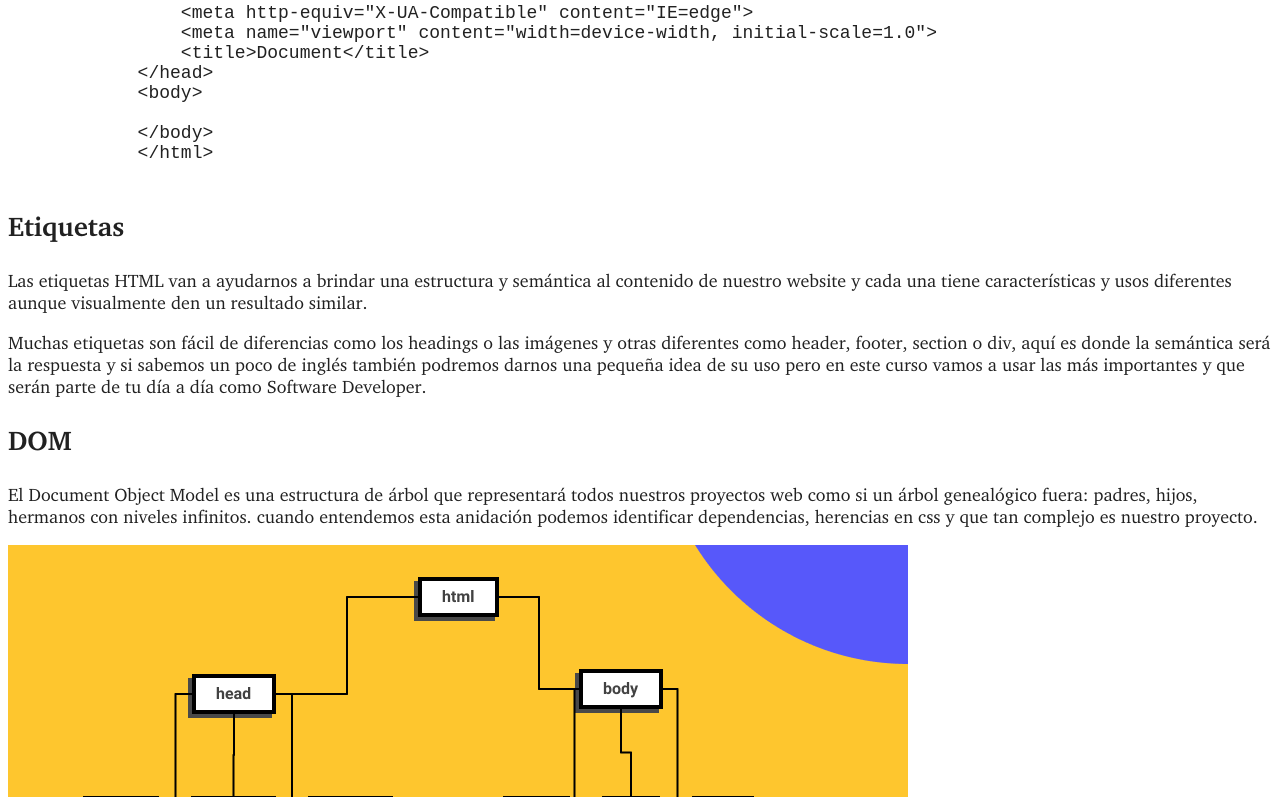
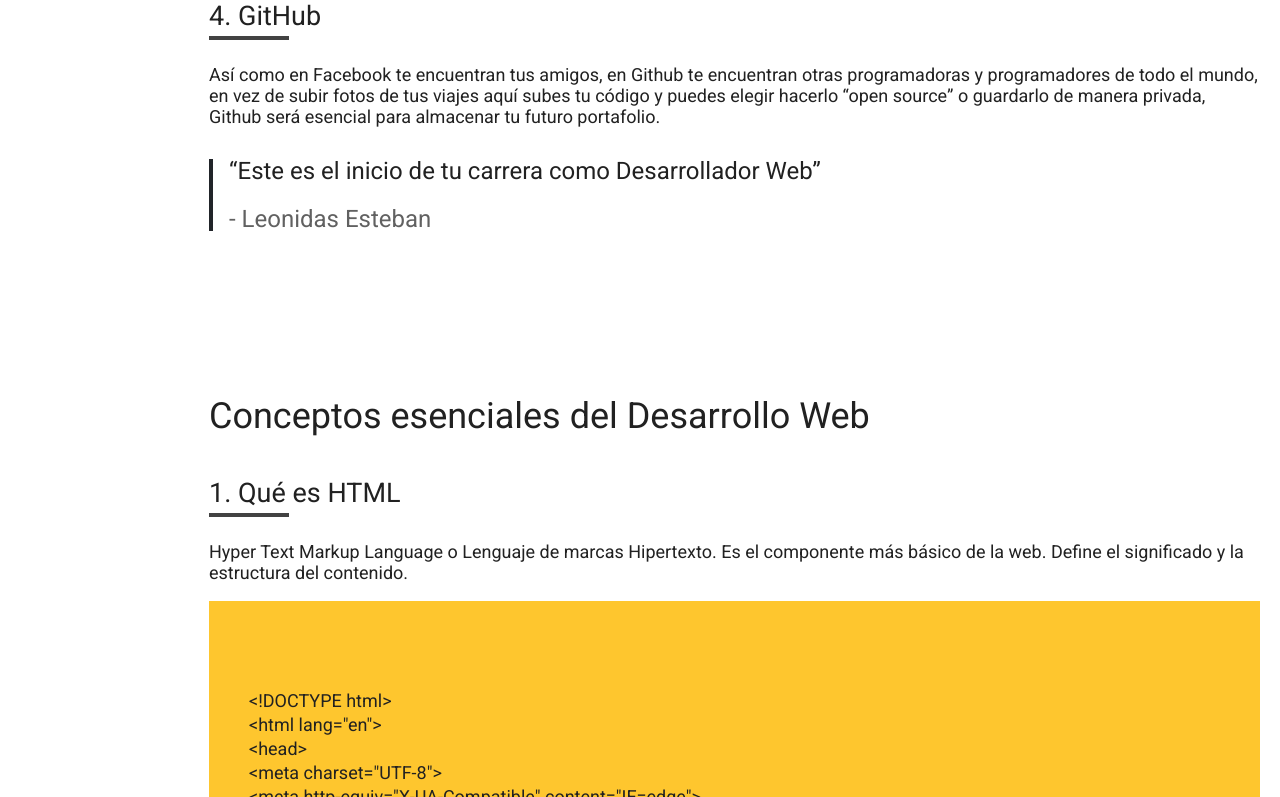
Before and after one commit to notgeoxd/curso-esencial-html-css, a plain HTML site: page index.html in a window 1280 px wide. Shown: the part 1730-2527 px from the top of the page. Drawn offline with Linux system fonts and the light colour scheme.

Commit message:
udapte 45

```diff
--- /dev/null
+++ b/css/Styles-logical.css
@@ -0,0 +1,120 @@
+@font-face { /*para poner una fuente en la pagina des de nuestros documentos */
+    font-family: charted;
+    src: url(../fonts/fonts/charter-regular.otf);
+    font-style: normal;
+    font-weight: normal;
+}
+@font-face {
+    font-family: charted;
+    src: url(../fonts/fonts/charter-italic.otf);
+    font-style: italic;
+    font-weight: 400;
+}
+@font-face {
+    font-family: charted;
+    src: url(../fonts/fonts/charter-bold.otf);
+    font-style: normal;
+    font-weight: bold;
+}
+@font-face {
+    font-family: charted;
+    src: url(../fonts/fonts/charter-bold-italic.otf);
+    font-style: italic;
+    font-weight: bold;
+}
+
+:root {
+    font-size: 18px;
+    --gray40: #212121; /*para que sea mas facil poner colores a mas paginas*/
+    --gray30: #212429;
+    --gray20: #424242;
+    --gray10: #616161;
+}
+
+body {
+    color: var(--gray40);
+    font-family: 'Roboto', sans-serif;
+
+    /*font-family: charted; cuidado con las fuentes que eligas, no todas estan dissponibles*/
+}
+
+a {
+    color: var(--gray40);
+}
+
+header {
+    font-size: 14px;
+    color: var(--gray10); /*para quita subrallado de algun texto*/
+    /* color: var(red); podemos cambiar una parte del texto espesificando el color que queremos */
+}
+header a {
+    color: var(--gray10);
+    text-decoration: none;
+}
+header a:hover { /*cambiar el color al texto caundo el raton esta encima*/
+    color: var(--gray40);
+}
+
+nav details summary {
+    font-weight: bold; /*Poner el texto en negrita*/
+}
+
+h1 {
+    font-size: 60px;
+    /* font-size: 3.75px; */
+}
+
+h2 {
+    font-size: 2em;
+}
+
+h3 {
+    font-size: 1.5em;
+}
+
+pre {
+    background: #FEC62E;
+}
+
+.hero {
+    background-image: linear-gradient(to top, rgb(255, 255, 255), transparent) , url("../imagenes/patron-1.png"); /*asi se pone color encima de la imagen pero procurando que sea transparente*/
+    /* background-repeat: no-repeat; para que no se repita  */
+    /* background-position: center; para que la imagen se centre  */
+    /* background-size: cover; para que se estire sin que pierda la porpocion  */
+    height: 350px;
+}
+
+.section-content { /*https://www.w3.org/TR/CSS2/generate.html#counter-styles para mas info*/
+    counter-reset: TitleList;
+}
+.section-content h3 {
+    counter-increment: TitleList;
+}
+/* a continuasion vamos a ver los seudoelementos mas im usados (se usa para dalre una buena vicualizacion"para que se vea bonico" lo agregamos aqui para no ponerlo en la frace porque no se debe leer) */
+.section-content h3::before {
+    content: counter(TitleList);
+
+}
+
+.section-content h3::after{
+    content: "";
+    /* Rectangle 57 */
+    width: 228px;
+    height: 4px;
+    background: var(--gray20);
+    display: block;
+    /* Inside auto layout */
+
+    flex: none;
+    order: 1;
+    align-self: stretch;
+    flex-grow: 0;
+
+}
+
+
+
+/* para cambiar el color cuando seleciones la un paragrafo en la web */
+/* ::selection {
+    background: green;
+} */
--- /dev/null
+++ b/css/Styles-physical.css
@@ -0,0 +1,252 @@
+@font-face { /*para poner una fuente en la pagina des de nuestros documentos */
+    font-family: charted;
+    src: url(../fonts/fonts/charter-regular.otf);
+    font-style: normal;
+    font-weight: 400;
+}
+@font-face {
+    font-family: charted;
+    src: url(../fonts/fonts/charter-italic.otf);
+    font-style: italic;
+    font-weight: 400;
+}
+@font-face {
+    font-family: charted;
+    src: url(../fonts/fonts/charter-bold.otf);
+    font-style: normal;
+    font-weight: bold;
+}
+@font-face {
+    font-family: charted;
+    src: url(../fonts/fonts/charter-bold-italic.otf);
+    font-style: italic;
+    font-weight: bold;
+}
+
+:root {
+    font-size: 18px;
+    --gray40: #212121; /*para que sea mas facil poner colores a mas paginas*/
+    --gray30: #212429;
+    --gray20: #424242;
+    --gray10: #616161;
+}
+
+html {
+    scroll-behavior: smooth;
+    }
+
+
+body {
+    color: var(--gray40);
+    font-family: 'Roboto', sans-serif;
+    /*font-family: charted; cuidado con las fuentes que eligas, no todas estan dissponibles*/
+    margin: 0;
+}
+
+a {
+    color: var(--gray40);
+}
+
+header {
+    font-size: 14px;
+    width: 188px;
+    color: var(--gray10); /*para quita subrallado de algun texto*/
+    position: absolute;
+    top: 64px;
+    left: 22px;
+    z-index: 1;
+    /* color: var(red); podemos cambiar una parte del texto espesificando el color que queremos */
+    /*position: relative; /*mover mi elemento sin que el lugar ficico en que este ubicado se altere */
+    /* position: absolute; se ubica en la posicion y direcion que tiene mi pagina*/
+    /*position: fixed; persigue la pagina () osea siempre se muetra en pantalla, da igual si vagas o subes en la web*/
+    /*position: sticky; 1.ocupa todo el ancho 2.si le ponemos por ejemplo top:0 ,s e va a mover exactamente como el fixed pero mas bonito*/
+    /* z-index: ; (puedes hacer que se ponga detreas de las cosas o delante ) */
+}
+
+header a {
+    color: var(--gray10);
+    text-decoration: none;
+}
+header a:hover { /*cambiar el color al texto caundo el raton esta encima*/
+    color: var(--gray40);
+}
+
+nav details summary {
+    font-weight: bold; /*Poner el texto en negrita*/
+}
+
+header li {
+    margin-bottom: 16px;
+}
+
+h1 {
+    font-size: 60px;
+    /* font-size: 3.75px; */
+    margin-top: 64px;
+    margin-bottom: 16px;
+    font-weight: normal;
+    /* width: ; /*darle el tamaño que quiera de longitud*/
+    /* height: ; darle el tamaño que quiera de altura */
+    /* padding: ; darle el tamaño que quiera dentro de la caja/ */
+
+    /* margin: top right bottom left; esto funciona como las manecillas del un reloj*/
+    /* margin: 64px 10px 16px 10px; esto es un ejemplo */
+
+}
+
+/* h1 ~ p {
+    margin-bottom: 64px;
+} */
+
+hr {
+    margin: 64px 0;
+}
+
+h2 {
+    font-size: 2em;
+    margin: 64px 0px 40px;
+    font-weight: normal;
+}
+
+h3 {
+    font-size: 1.5em;
+    margin-top: 16px;
+    margin-bottom: 24px;
+    font-weight: normal;
+    position: sticky;
+    top: 0;
+    background: white;
+}
+
+pre {
+    background: #FEC62E;
+    padding: 40px; /*pudding es el relleno*/
+    font-family: "Roboto";
+    line-height: 24px;
+}
+
+blockquote {
+    font-size: 24px;
+    margin: 32px 0px;
+    padding-left: 16px;
+    line-height: 24px;
+    /* border: 1px solid var(--gray30); llave magica para hacer bordes en la vida */
+    border-left: 4px solid var(--gray30);
+/* border-radius: 30px; para hacer bordes rodeados */
+}
+
+blockquote span {
+    color: var(--gray10) ;
+}
+
+blockquote span::before {
+    content: "-";
+}
+.header {
+    position: sticky;
+    top: 0;
+}
+
+.header-content {
+    position: relative;
+}
+
+.main {
+    background-color: rgb(175, 173, 27);
+
+}
+
+.wrapper { /*tecnica del wrapper(para ajustar la caja de toda la web)*/
+    width: 902px; /**/
+    margin: auto;
+}
+
+.main-content { /*tecnica del wrapper(para ajustar la caja de toda la web)*/
+    padding: 20px;
+    background: white;
+    position: absolute;
+    z-index: 1;
+}
+
+.title {
+    background: red;
+}
+.services {
+    background: purple;
+}
+.pricing {
+    background: blue;
+}
+.debug { /*para encontrar bugs*/
+    box-shadow: inset 0 0 0 1px red;
+    outline: 1px solid red;
+    background: red;
+    /* border: 1px solid red !important;
+    box-sizing: border-box; */
+}
+
+
+.hero {
+    background-image: linear-gradient(to top, rgb(255, 255, 255), transparent) , url("../imagenes/patron-1.png"); /*asi se pone color encima de la imagen pero procurando que sea transparente*/
+    /* background-repeat: no-repeat; para que no se repita  */
+    /* background-position: center; para que la imagen se centre  */
+    /* background-size: cover; para que se estire sin que pierda la porpocion  */
+    height: 350px;
+}
+
+.section-content {
+    margin-top: 164px;
+    position: relative;
+}
+
+.section-content:first-of-type{
+    margin: 0px;
+}
+
+
+.section-content ol li {
+    line-height: 24px;
+}
+
+.section-content ul li {
+    margin-bottom: 16px;
+}
+
+.section-content + hr {
+    display: none;
+}
+.section-content img {
+    margin-top: 40px;
+}
+
+.section-content { /*https://www.w3.org/TR/CSS2/generate.html#counter-styles para mas info*/
+    counter-reset: TitleList;
+}
+.section-content h3 {
+    counter-increment: TitleList;
+    padding-bottom: 8px;
+}
+/* a continuasion vamos a ver los seudoelementos mas im usados (se usa para dalre una buena vicualizacion"para que se vea bonico" lo agregamos aqui para no ponerlo en la frace porque no se debe leer) */
+.section-content h3::before {
+    content: counter(TitleList, decimal) ". ";
+
+}
+
+.section-content h3::after{
+    content: "";
+    width: 80px;
+    height: 4px;
+    background: var(--gray20);
+    display: inline-block;
+    position: absolute;
+    left: 0;
+    bottom: 0;
+
+}
+
+
+
+/* para cambiar el color cuando seleciones la un paragrafo en la web */
+/* ::selection {
+    background: green;
+} */
--- a/index.html
+++ b/index.html
@@ -4,11 +4,18 @@
         <meta charset="UTF-8">
         <meta http-equiv="X-UA-Compatible" content="IE=edge">
         <meta name="viewport" content="width=device-width, initial-scale=1.0">
-        <link rel="stylesheet" href="/css/Styles.css"> <!--para linkear una hoja de estilos de CSS -->
+        <link rel="stylesheet" href="/css/Styles-physical.css"> <!--para linkear una hoja de estilos de CSS -->
+        <link rel="preconnect" href="https://fonts.googleapis.com"> <!--https://fonts.google.com-->
+        <link rel="preconnect" href="https://fonts.gstatic.com" crossorigin> <!-- para poner una fuente de internet-->
+        <link href="https://fonts.googleapis.com/css2?family=Roboto&display=swap" rel="stylesheet">
         <title>El Blog de geo</title>
     </head>
     <body>
+        <div class="hero"></div> <!--para crear un background-->
+        <div class="header">
+            <div class="wrapper">
                 <header> <!-- <header> es igual a cabezera -->
+                <div class="header-content">
                     <nav> <!-- <nav> es una navegacion (visualmente no es nada pero si lo inspecionamos es una semantica mejor)-->
                         <details open> <!-- details para hacer menu desplegable-->
                             <summary>
@@ -20,15 +27,9 @@
                                     <a href="#Google_Chrome">Google Chrome</a>
                                     <!-- href= hace scrol a la pagina hasta la linea que le ponel el id -->
                                     </li>
-                        <li>
-                            <a href="#Visual_Studio_Code">Visual Studio Code</a>
-                        </li>
-                        <li>
-                            <a href="#Figma">Figma</a>
-                        </li>
-                        <li>
-                            <a href="#GitHub">GitHub</a>
-                        </li>
+                                    <li><a href="#Visual_Studio_Code">Visual Studio Code</a></li>
+                                    <li><a href="#Figma">Figma</a></li>
+                                    <li><a href="#GitHub">GitHub</a></li>
                             </ol>
                         </details>
                         <details>
@@ -36,28 +37,24 @@
                                 Conceptos esenciales del Desarrollo Web
                             </summary>
                             <ol>
-                        <li>
-                            <a href="#Qué_es_HTML">Qué es HTML</a>
-                        </li>
-                        <li>
-                            <a href="#Etiquetas">Etiquetas</a>
-                        </li>
-                        <li>
-                            <a href="#DOM">DOM</a>
-                        </li>
-                        <li>
-                            <a href="#Atributos">Atributos</a>
-                        </li>
-                        <li>
-                            <a href="#Semántica">Semántica</a>
-                        </li>
-                        <li>
-                            <a href="#CSS">Qué es CSS</a>
-                        </li>
+                                <li><a href="#Qué_es_HTML">Qué es HTML</a></li>
+                                <li><a href="#Etiquetas">Etiquetas</a></li>
+                                <li><a href="#DOM">DOM</a></li>
+                                <li><a href="#Atributos">Atributos</a></li>
+                                <li><a href="#Semántica">Semántica</a></li>
+                                <li><a href="#CSS">Qué es CSS</a></li>
                             </ol>
                         </details>
                     </nav>
                 </header>
+                </div>
+            </div>
+        </div>
+        <main class="main"> <!-- contenedo para html -->
+
+
+                <div class="wrapper">
+                    <div class="main-content">
                         <h1>
                             Curso esencial de HTML y CSS
                             <!--<h1> Representa el mensaje mas importante de la web </h1>-->
@@ -72,9 +69,11 @@
                         empezarás aprendiendo HTML y CSS para la creación de contenidos,
                         en el nivel 2 aprenderás de componentes y en 3 sobre layouts.
                     </p>
-        <h2>
-            Setup
-        </h2>
+
+                    <hr>
+
+                    <section class="section-content">
+                            <h2>Setup</h2>
                             <img src="/imagenes/Google_Chrome.png" alt="Logo de Google Chrom" title="Logo de Google Chrom">
                                 <!--"atributo" src= url de una imagen-->
                                 <!--"atributo" alt= descripcion previa por si no carega la imagen-->
@@ -90,11 +89,25 @@
                             <img src="/imagenes/GitHub.png" alt="Logo de GitHub" title="Logo de GitHub">
                             <h3 id="GitHub">GitHub</h3>
                             <p>Así como en Facebook te encuentran tus amigos, en Github te encuentran otras programadoras y programadores de todo el mundo, en vez de subir fotos de tus viajes aquí subes tu código y puedes elegir hacerlo “open source” o guardarlo de manera privada, Github será esencial para almacenar tu futuro portafolio.</p>
+                        <blockquote>
+                            <p>
+                                “Este es el inicio de tu carrera como Desarrollador Web”
+                            </p>
+                            <p>
+                                <span>
+                                    Leonidas Esteban
+                                </span>
+                            </p>
+                        </blockquote>
+                        </section>
+
                     <hr> <!-- <hr> es una line que separan las secciones  -->
+
+                    <section class="section-content">
                         <h2>Conceptos esenciales del Desarrollo Web</h2>
                         <h3 id="Qué_es_HTML">Qué es HTML</h3>
                         <p>Hyper Text Markup Language o Lenguaje de marcas Hipertexto. Es el componente más básico de la web. Define el significado y la estructura del contenido. </p>
-        <p><code> hola </code> <!--con esto uedes escribir codigo dentro de un parafo --> </p>
+                        <!-- <p><code> hola </code> con esto puedes escribir codigo dentro de un parafo </p> -->
                         <pre> <!--cunado quieres ocupar toda una haria con codigo (tambien inclue los espacios literalmente)-->
             <!-- https://www.freeformatter.com/html-escape.html#before-output (escapar HTML) -->
 &lt;!DOCTYPE html&gt;
@@ -118,11 +131,14 @@
                         <img src="/imagenes/dom.png" alt="Estructura de arbol que representa al DOM (Document Object Model)" title="Document Object Model">
                         <h3 id="Semántica">Semántica</h3>
                         <p>La semántica le brinda sentido a cada elemento existen en un sitio web, algunos elementos será meramente decorativos y no deben significar nada pero otros serán títulos y deberán estar en diferente jerarquías o alguna secciones serán más relevantes que otras, esto ayudará a los motores de búsqueda como Google o Duck Duck Go a diferenciar tu contenido, categorizar y será la herramientas más valiosa para estar en los primeros resultados de búsqueda SEO. También ayudará a la accesibilidad de tu sitio web, para que personas con habilidades diferentes puedan entender cada contenido.</p>
+                        <h3>Propiedades físicas para el modelo de caja:</h3>
                         <h3 id="Atributos">Atributos</h3>
                         <p>Los atributos le dan características extra a las etiquetas para complementar información y son pre programadas por el navegador, algunos atributos funcionan en todas las etiquetas de la misma forma como ‘class’ pero otros atributos funcionan en solo alguna etiquetas como src</p>
                         <h3 id="CSS">CSS</h3>
                         <p>Hojas de Estilo en Cascada (del inglés Cascading Style Sheets) o CSS es el lenguaje de estilos utilizado para describir la presentación de documentos HTML</p>
                         <img src="/imagenes/Imagen_CSS.png" alt="imagen de diseño CSS" title="imagen de diseño CSS">
+                    </section>
+                    <section class="section-content">
                         <h2>Modelo de caja</h2>
                         <h3>El modelo de caja está compuesto por:</h3>
                         <p>Chrome va a ser el navegador que utilizaremos en el curso por su extenso soporte de nuevos estándares y herramientas de desarrollo avanzadas y de amigable uso.</p>
@@ -134,40 +150,28 @@
                         </ol>
                         <h3>Propiedades físicas para el modelo de caja:</h3>
                         <ul>
-            <li>
-                width / height
-            </li>
-            <li>
-                margin / margin-top | margin-right | margin-bottom | margin-left
-            </li>
-            <li>
-                border / border-top | border-right | border-bottom | border-left
-            </li>
-            <li>
-                padding / padding-top | padding-right | padding-bottom | padding-left
-            </li>
+                            <li>width / height</li>
+                            <li>margin / margin-top | margin-right | margin-bottom | margin-left</li>
+                            <li>border / border-top | border-right | border-bottom | border-left</li>
+                            <li>padding / padding-top | padding-right | padding-bottom | padding-left</li>
                         </ul>
                         <h3>Propiedades lógicas para el modelo de caja:</h3>
                         <ul>
-            <li>
-                inline-size / block-size
-            </li>
-            <li>
-                margin-block | margin-inline | margin-block-start | margin-block-end | margin-inline-start | margin-inline-end
-            </li>
-            <li>
-                border-block | border-inline | border-block-start | border-block-end | border-inline-start | border-inline-end
-            </li>
-            <li>
-                padding-block | padding-inline | padding-block-start | padding-block-end | padding-inline-start | padding-inline-end
-            </li>
+                            <li>inline-size / block-size</li>
+                            <li>margin-block | margin-inline | margin-block-start | margin-block-end | margin-inline-start | margin-inline-end</li>
+                            <li>border-block | border-inline | border-block-start | border-block-end | border-inline-start | border-inline-end</li>
+                            <li>padding-block | padding-inline | padding-block-start | padding-block-end | padding-inline-start | padding-inline-end</li>
                         </ul>
+                    </section>
                     <h3>Modelo de caja</h3>
                     <img src="/imagenes/foto_del_profe.png" alt="Modelo de caja" title="Este es nuestro profesor">
                     <p>
                         Si tienes alguna pregunta escríbeme a
                         <a href="mailto:b.george.geoo@gmail.com">b.george.geoo@gmail.com</a>
                     </p>
+                </div>
+            </div>
+        </main>
         <script> /*script de JavaScript para animar listas(cuano das clic en una se cierra la otra)*/
             const $detailsList = document.querySelectorAll("details")
             $detailsList.forEach(($details) => {
```
Also changed, not shown: imagenes/patron-1.png (added). Lines whose indentation alone changed are shown as unchanged.
